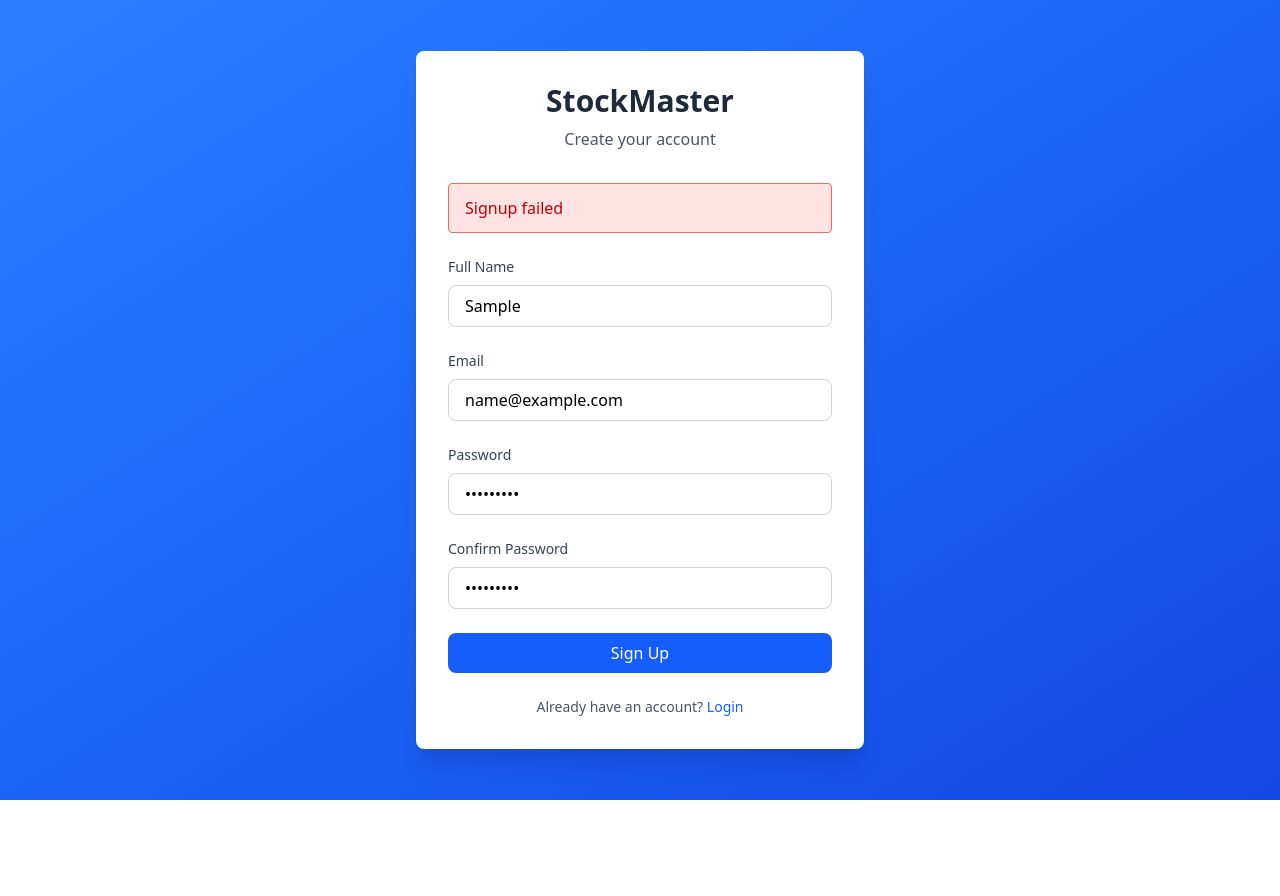
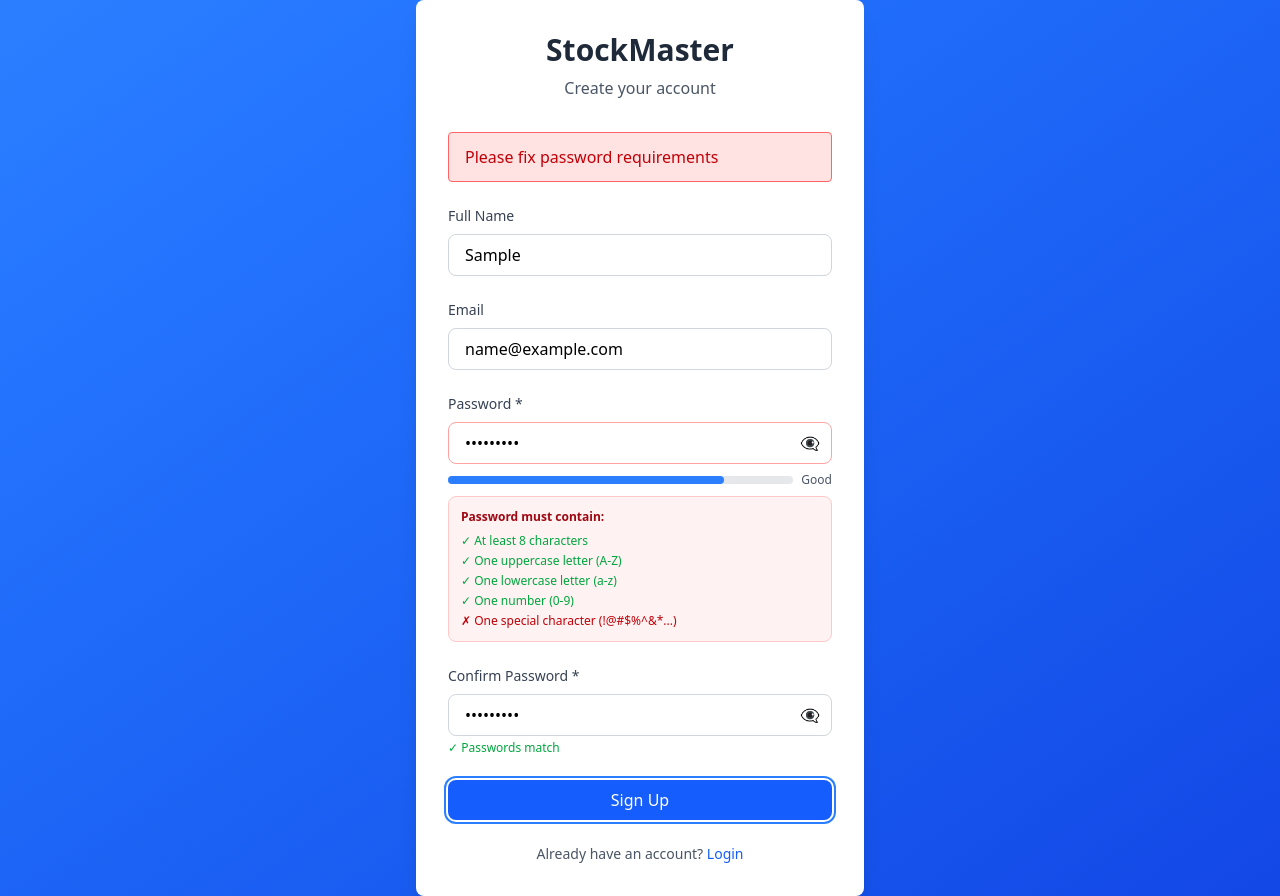
Before and after one commit to devlopersumit/StockMaster, a React (Vite) app in the folder client/: page /signup in a window 1280 px wide. Both pictures are taken after typing "Sample", "name@example.com", "Sample123", "Sample123" into the empty fields and a click on the button "Sign Up". Before the commit the page ends 800 px from the top, so only its background shows below. Built offline with nearby package versions, Linux system fonts and the light colour scheme; no server answers.

Commit message:
Add strict password validation with strength requirements (8+ chars, uppercase, lowercase, number, special char)

```diff
--- a/client/src/pages/ForgotPassword.jsx
+++ b/client/src/pages/ForgotPassword.jsx
@@ -1,6 +1,7 @@
 import React, { useState } from 'react';
 import { Link } from 'react-router-dom';
 import api from '../config/api';
+import { validatePassword, getPasswordStrength } from '../utils/passwordValidation';
 
 const ForgotPassword = () => {
   const [step, setStep] = useState(1); // 1: email, 2: OTP + new password
@@ -12,15 +13,29 @@ const ForgotPassword = () => {
   });
   const [message, setMessage] = useState('');
   const [error, setError] = useState('');
+  const [passwordErrors, setPasswordErrors] = useState([]);
+  const [showPassword, setShowPassword] = useState(false);
+  const [showConfirmPassword, setShowConfirmPassword] = useState(false);
   const [loading, setLoading] = useState(false);
 
+  const passwordStrength = getPasswordStrength(formData.newPassword);
+
   const handleChange = (e) => {
+    const { name, value } = e.target;
     setFormData({
       ...formData,
-      [e.target.name]: e.target.value,
+      [name]: value,
     });
     setError('');
     setMessage('');
+
+    // Validate password in real-time
+    if (name === 'newPassword') {
+      const validation = validatePassword(value);
+      setPasswordErrors(validation.errors);
+    } else if (name === 'confirmPassword') {
+      setPasswordErrors([]);
+    }
   };
 
   const handleRequestOTP = async (e) => {
--- a/client/src/pages/Login.jsx
+++ b/client/src/pages/Login.jsx
@@ -23,6 +23,20 @@ const Login = () => {
   const handleSubmit = async (e) => {
     e.preventDefault();
     setError('');
+
+    // Basic validation
+    if (!formData.email || !formData.password) {
+      setError('Email and password are required');
+      return;
+    }
+
+    // Email format validation
+    const emailRegex = /^[^\s@]+@[^\s@]+\.[^\s@]+$/;
+    if (!emailRegex.test(formData.email)) {
+      setError('Please enter a valid email address');
+      return;
+    }
+
     setLoading(true);
 
     const result = await login(formData.email, formData.password);
--- a/client/src/pages/Signup.jsx
+++ b/client/src/pages/Signup.jsx
@@ -1,6 +1,7 @@
 import React, { useState } from 'react';
 import { Link, useNavigate } from 'react-router-dom';
 import { useAuth } from '../context/AuthContext';
+import { validatePassword, getPasswordStrength } from '../utils/passwordValidation';
 
 const Signup = () => {
   const navigate = useNavigate();
@@ -12,27 +13,45 @@ const Signup = () => {
     confirmPassword: '',
   });
   const [error, setError] = useState('');
+  const [passwordErrors, setPasswordErrors] = useState([]);
+  const [showPassword, setShowPassword] = useState(false);
+  const [showConfirmPassword, setShowConfirmPassword] = useState(false);
   const [loading, setLoading] = useState(false);
 
+  const passwordStrength = getPasswordStrength(formData.password);
+
   const handleChange = (e) => {
+    const { name, value } = e.target;
     setFormData({
       ...formData,
-      [e.target.name]: e.target.value,
+      [name]: value,
     });
     setError('');
+
+    // Validate password in real-time
+    if (name === 'password') {
+      const validation = validatePassword(value);
+      setPasswordErrors(validation.errors);
+    } else if (name === 'confirmPassword') {
+      setPasswordErrors([]);
+    }
   };
 
   const handleSubmit = async (e) => {
     e.preventDefault();
     setError('');
+    setPasswordErrors([]);
+
+    // Validate password strength
+    const passwordValidation = validatePassword(formData.password);
+    if (!passwordValidation.isValid) {
+      setPasswordErrors(passwordValidation.errors);
+      setError('Please fix password requirements');
+      return;
+    }
 
     if (formData.password !== formData.confirmPassword) {
       setError('Passwords do not match');
-      return;
-    }
-
-    if (formData.password.length < 6) {
-      setError('Password must be at least 6 characters');
       return;
     }
 
@@ -98,34 +117,108 @@ const Signup = () => {
 
           <div>
             <label htmlFor="password" className="block text-sm font-medium text-gray-700 mb-2">
-              Password
+              Password *
             </label>
+            <div className="relative">
               <input
-              type="password"
+                type={showPassword ? 'text' : 'password'}
                 id="password"
                 name="password"
                 value={formData.password}
                 onChange={handleChange}
                 required
-              className="w-full px-4 py-2 border border-gray-300 rounded-lg focus:ring-2 focus:ring-blue-500 focus:border-transparent"
+                className={`w-full px-4 py-2 pr-10 border ${
+                  passwordErrors.length > 0 && formData.password
+                    ? 'border-red-300'
+                    : 'border-gray-300'
+                } rounded-lg focus:ring-2 focus:ring-blue-500 focus:border-transparent`}
                 placeholder="Enter your password"
               />
+              <button
+                type="button"
+                onClick={() => setShowPassword(!showPassword)}
+                className="absolute right-3 top-1/2 transform -translate-y-1/2 text-gray-500 hover:text-gray-700"
+              >
+                {showPassword ? '👁️' : '👁️‍🗨️'}
+              </button>
+            </div>
+
+            {/* Password Strength Indicator */}
+            {formData.password && (
+              <div className="mt-2">
+                <div className="flex items-center gap-2 mb-1">
+                  <div className="flex-1 bg-gray-200 rounded-full h-2">
+                    <div
+                      className={`h-2 rounded-full transition-all ${passwordStrength.color}`}
+                      style={{ width: `${(passwordStrength.strength / 5) * 100}%` }}
+                    ></div>
+                  </div>
+                  <span className="text-xs font-medium text-gray-600">{passwordStrength.label}</span>
+                </div>
+              </div>
+            )}
+
+            {/* Password Requirements */}
+            {formData.password && passwordErrors.length > 0 && (
+              <div className="mt-2 p-3 bg-red-50 border border-red-200 rounded-lg">
+                <p className="text-xs font-semibold text-red-800 mb-2">Password must contain:</p>
+                <ul className="text-xs text-red-700 space-y-1">
+                  <li className={formData.password.length >= 8 ? 'text-green-600' : ''}>
+                    {formData.password.length >= 8 ? '✓' : '✗'} At least 8 characters
+                  </li>
+                  <li className={/[A-Z]/.test(formData.password) ? 'text-green-600' : ''}>
+                    {/[A-Z]/.test(formData.password) ? '✓' : '✗'} One uppercase letter (A-Z)
+                  </li>
+                  <li className={/[a-z]/.test(formData.password) ? 'text-green-600' : ''}>
+                    {/[a-z]/.test(formData.password) ? '✓' : '✗'} One lowercase letter (a-z)
+                  </li>
+                  <li className={/[0-9]/.test(formData.password) ? 'text-green-600' : ''}>
+                    {/[0-9]/.test(formData.password) ? '✓' : '✗'} One number (0-9)
+                  </li>
+                  <li className={/[!@#$%^&*()_+\-=\[\]{};':"\\|,.<>\/?]/.test(formData.password) ? 'text-green-600' : ''}>
+                    {/[!@#$%^&*()_+\-=\[\]{};':"\\|,.<>\/?]/.test(formData.password) ? '✓' : '✗'} One special character (!@#$%^&*...)
+                  </li>
+                </ul>
+              </div>
+            )}
           </div>
 
           <div>
             <label htmlFor="confirmPassword" className="block text-sm font-medium text-gray-700 mb-2">
-              Confirm Password
+              Confirm Password *
             </label>
+            <div className="relative">
               <input
-              type="password"
+                type={showConfirmPassword ? 'text' : 'password'}
                 id="confirmPassword"
                 name="confirmPassword"
                 value={formData.confirmPassword}
                 onChange={handleChange}
                 required
-              className="w-full px-4 py-2 border border-gray-300 rounded-lg focus:ring-2 focus:ring-blue-500 focus:border-transparent"
+                className={`w-full px-4 py-2 pr-10 border ${
+                  formData.confirmPassword &&
+                  formData.password !== formData.confirmPassword
+                    ? 'border-red-300'
+                    : 'border-gray-300'
+                } rounded-lg focus:ring-2 focus:ring-blue-500 focus:border-transparent`}
                 placeholder="Confirm your password"
               />
+              <button
+                type="button"
+                onClick={() => setShowConfirmPassword(!showConfirmPassword)}
+                className="absolute right-3 top-1/2 transform -translate-y-1/2 text-gray-500 hover:text-gray-700"
+              >
+                {showConfirmPassword ? '👁️' : '👁️‍🗨️'}
+              </button>
+            </div>
+            {formData.confirmPassword && formData.password !== formData.confirmPassword && (
+              <p className="mt-1 text-xs text-red-600">Passwords do not match</p>
+            )}
+            {formData.confirmPassword &&
+              formData.password === formData.confirmPassword &&
+              formData.password && (
+                <p className="mt-1 text-xs text-green-600">✓ Passwords match</p>
+              )}
           </div>
 
           <button
--- /dev/null
+++ b/client/src/utils/passwordValidation.js
@@ -0,0 +1,61 @@
+// Password validation utility
+
+export const validatePassword = (password) => {
+  const errors = [];
+
+  if (!password) {
+    return { isValid: false, errors: ['Password is required'] };
+  }
+
+  if (password.length < 8) {
+    errors.push('Password must be at least 8 characters long');
+  }
+
+  if (!/[A-Z]/.test(password)) {
+    errors.push('Password must contain at least one uppercase letter');
+  }
+
+  if (!/[a-z]/.test(password)) {
+    errors.push('Password must contain at least one lowercase letter');
+  }
+
+  if (!/[0-9]/.test(password)) {
+    errors.push('Password must contain at least one number');
+  }
+
+  if (!/[!@#$%^&*()_+\-=\[\]{};':"\\|,.<>\/?]/.test(password)) {
+    errors.push('Password must contain at least one special character (!@#$%^&*...)');
+  }
+
+  return {
+    isValid: errors.length === 0,
+    errors,
+  };
+};
+
+export const getPasswordStrength = (password) => {
+  if (!password) return { strength: 0, label: '', color: '' };
+
+  let strength = 0;
+  const checks = {
+    length: password.length >= 8,
+    uppercase: /[A-Z]/.test(password),
+    lowercase: /[a-z]/.test(password),
+    number: /[0-9]/.test(password),
+    special: /[!@#$%^&*()_+\-=\[\]{};':"\\|,.<>\/?]/.test(password),
+  };
+
+  Object.values(checks).forEach((check) => {
+    if (check) strength++;
+  });
+
+  if (strength <= 2) {
+    return { strength, label: 'Weak', color: 'bg-red-500' };
+  } else if (strength === 3) {
+    return { strength, label: 'Fair', color: 'bg-yellow-500' };
+  } else if (strength === 4) {
+    return { strength, label: 'Good', color: 'bg-blue-500' };
+  } else {
+    return { strength, label: 'Strong', color: 'bg-green-500' };
+  }
+};
```
Also changed, not shown: 1 other file (tests, documents, lock files or other folders). Lines whose indentation alone changed are shown as unchanged.
